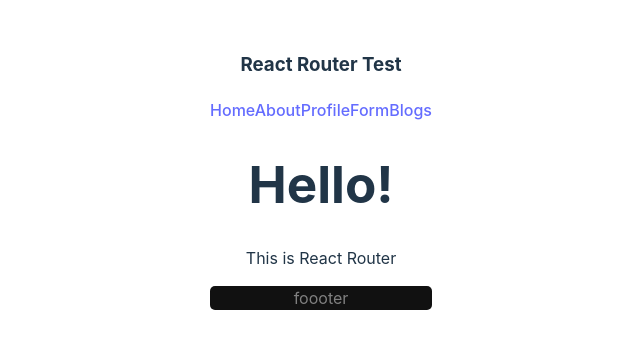
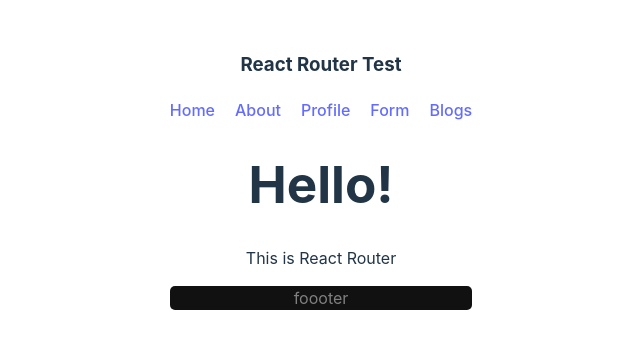
Before and after one commit to faizbyp/learn-react-v2, a React (Vite) app: page / in a window 1280 px wide. Shown: the top 348 px of the page, without its empty margins (319-959 px from the left). Built offline with nearby package versions, Linux system fonts and the light colour scheme.

Commit message:
add margin to navbar items

```diff
--- a/src/App.jsx
+++ b/src/App.jsx
@@ -14,10 +14,10 @@
       <Router>
         <h3>React Router Test</h3>
         <nav>
-          <Link to='/'>Home</Link>
-          <Link to='/about'>About</Link>
-          <Link to='/profile'>Profile</Link>
-          <Link to='/form'>Form</Link>
+          <Link to='/' style={{marginRight: "20px"}}>Home</Link>
+          <Link to='/about' style={{marginRight: "20px"}}>About</Link>
+          <Link to='/profile' style={{marginRight: "20px"}}>Profile</Link>
+          <Link to='/form' style={{marginRight: "20px"}}>Form</Link>
           <Link to='/blogs'>Blogs</Link>
         </nav>
 
```
